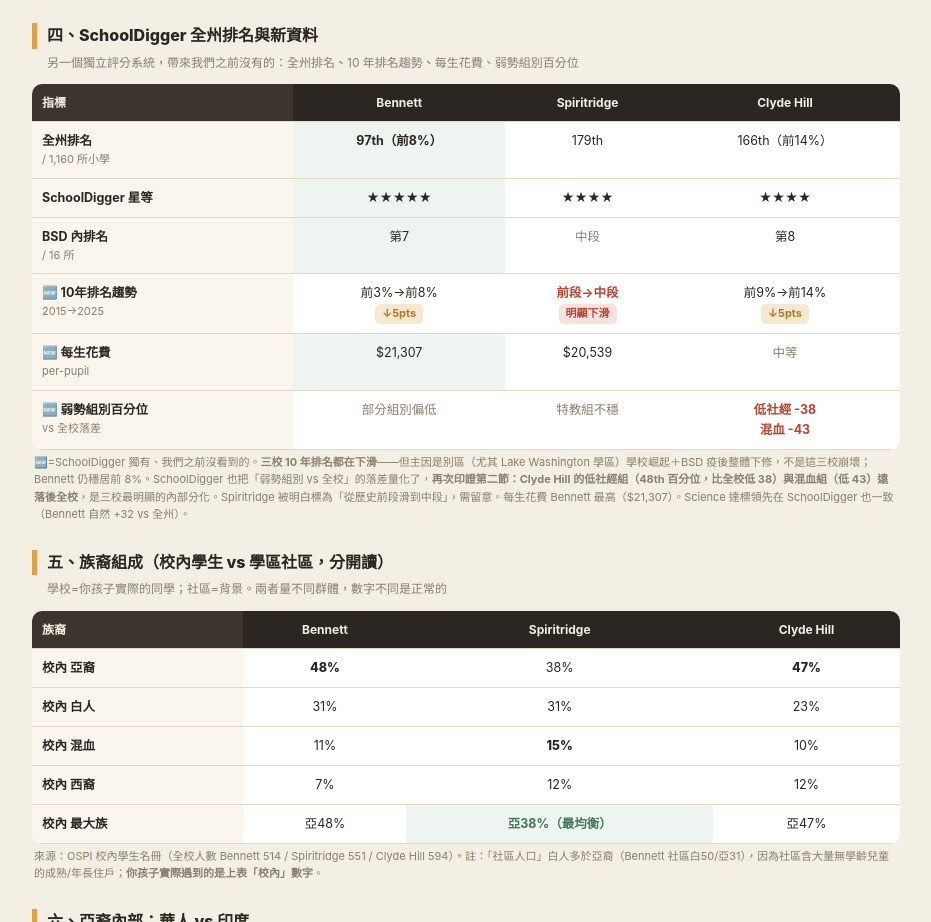
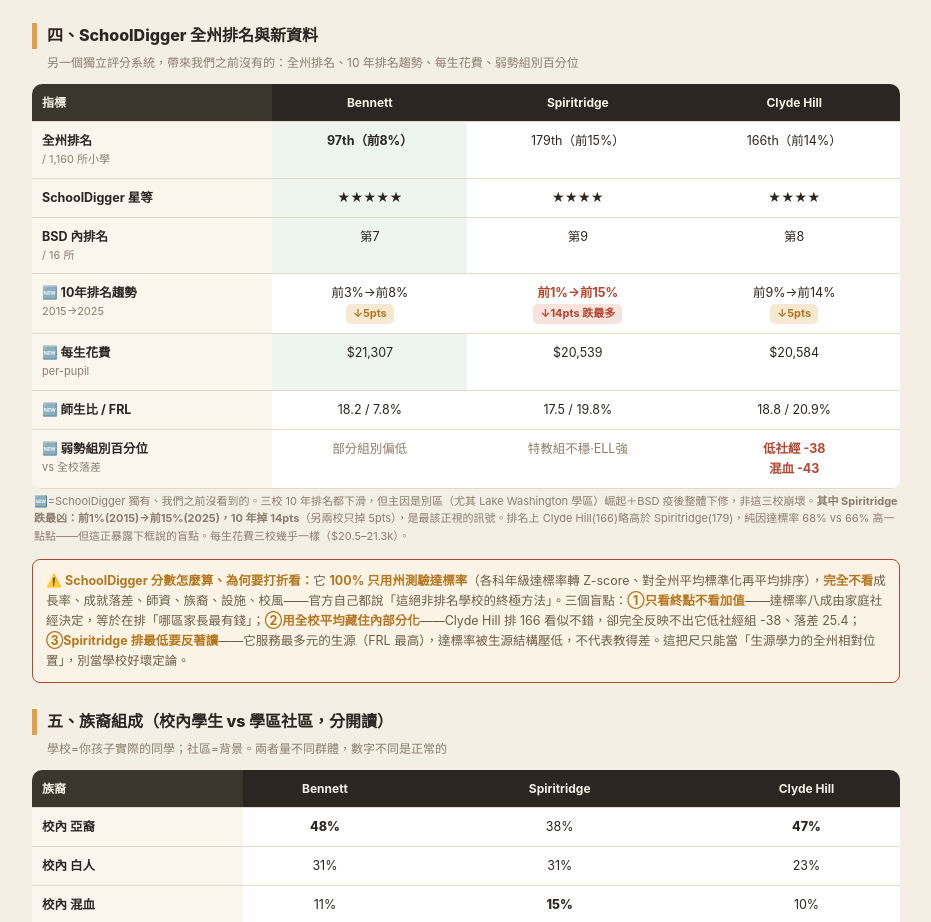
Before and after one commit to KenjiChao/bellevue-school-compare, a plain HTML site: page finalists.html in a window 1280 px wide. Shown: the part 1860-2782 px from the top of the page, without its empty margins (174-1105 px from the left). Drawn offline with Linux system fonts and the light colour scheme.

Commit message:
修正 SchoolDigger 數字(Spiritridge趨勢前1%→前15%/BSD第9、Clyde Hill花費$20,584)＋加評分方法論與三大盲點框

```diff
--- a/finalists.html
+++ b/finalists.html
@@ -127,15 +127,19 @@
 <div class="tblwrap"><table>
 <thead><tr><th class="dim">指標</th><th>Bennett</th><th>Spiritridge</th><th>Clyde Hill</th></tr></thead>
 <tbody>
-<tr><td class="dim">全州排名<span class="dimlbl">/ 1,160 所小學</span></td><td class="win"><b>97th（前8%）</b></td><td>179th</td><td>166th（前14%）</td></tr>
+<tr><td class="dim">全州排名<span class="dimlbl">/ 1,160 所小學</span></td><td class="win"><b>97th（前8%）</b></td><td>179th（前15%）</td><td>166th（前14%）</td></tr>
 <tr><td class="dim">SchoolDigger 星等</td><td class="win"><b>★★★★★</b></td><td>★★★★</td><td>★★★★</td></tr>
-<tr><td class="dim">BSD 內排名<span class="dimlbl">/ 16 所</span></td><td class="win">第7</td><td class="mut">中段</td><td>第8</td></tr>
-<tr><td class="dim">🆕 10年排名趨勢<span class="dimlbl">2015→2025</span></td><td>前3%→前8%<br><span class="pill pa">↓5pts</span></td><td><b class="r">前段→中段</b><br><span class="pill pr">明顯下滑</span></td><td>前9%→前14%<br><span class="pill pa">↓5pts</span></td></tr>
-<tr><td class="dim">🆕 每生花費<span class="dimlbl">per-pupil</span></td><td class="win">$21,307</td><td>$20,539</td><td class="mut">中等</td></tr>
-<tr><td class="dim">🆕 弱勢組別百分位<span class="dimlbl">vs 全校落差</span></td><td class="mut">部分組別偏低</td><td class="mut">特教組不穩</td><td><b class="r">低社經 -38<br>混血 -43</b></td></tr>
+<tr><td class="dim">BSD 內排名<span class="dimlbl">/ 16 所</span></td><td class="win">第7</td><td>第9</td><td>第8</td></tr>
+<tr><td class="dim">🆕 10年排名趨勢<span class="dimlbl">2015→2025</span></td><td>前3%→前8%<br><span class="pill pa">↓5pts</span></td><td><b class="r">前1%→前15%</b><br><span class="pill pr">↓14pts 跌最多</span></td><td>前9%→前14%<br><span class="pill pa">↓5pts</span></td></tr>
+<tr><td class="dim">🆕 每生花費<span class="dimlbl">per-pupil</span></td><td class="win">$21,307</td><td>$20,539</td><td>$20,584</td></tr>
+<tr><td class="dim">🆕 師生比 / FRL</td><td>18.2 / 7.8%</td><td>17.5 / 19.8%</td><td>18.8 / 20.9%</td></tr>
+<tr><td class="dim">🆕 弱勢組別百分位<span class="dimlbl">vs 全校落差</span></td><td class="mut">部分組別偏低</td><td class="mut">特教組不穩·ELL強</td><td><b class="r">低社經 -38<br>混血 -43</b></td></tr>
 </tbody>
 </table></div>
-<div class="legend">🆕=SchoolDigger 獨有、我們之前沒看到的。<b>三校 10 年排名都在下滑</b>——但主因是別區（尤其 Lake Washington 學區）學校崛起＋BSD 疫後整體下修，不是這三校崩壞；Bennett 仍穩居前 8%。SchoolDigger 也把「弱勢組別 vs 全校」的落差量化了，<b>再次印證第二節：Clyde Hill 的低社經組（48th 百分位，比全校低 38）與混血組（低 43）遠落後全校</b>，是三校最明顯的內部分化。Spiritridge 被明白標為「從歷史前段滑到中段」，需留意。每生花費 Bennett 最高（$21,307）。Science 達標領先在 SchoolDigger 也一致（Bennett 自然 +32 vs 全州）。</div>
+<div class="legend">🆕=SchoolDigger 獨有、我們之前沒看到的。三校 10 年排名都下滑，但主因是別區（尤其 Lake Washington 學區）崛起＋BSD 疫後整體下修，非這三校崩壞。<b>其中 Spiritridge 跌最凶：前1%(2015)→前15%(2025)，10 年掉 14pts</b>（另兩校只掉 5pts），是最該正視的訊號。排名上 Clyde Hill(166)略高於 Spiritridge(179)，純因達標率 68% vs 66% 高一點點——但這正暴露下框說的盲點。每生花費三校幾乎一樣（$20.5–21.3k）。</div>
+<div class="note" style="border-color:#B4462F">
+⚠️ <b>SchoolDigger 分數怎麼算、為何要打折看：</b>它 <b>100% 只用州測驗達標率</b>（各科年級達標率轉 Z-score、對全州平均標準化再平均排序），<b>完全不看</b>成長率、成就落差、師資、族裔、設施、校風——官方自己都說「這絕非排名學校的終極方法」。三個盲點：<b>①只看終點不看加值</b>——達標率八成由家庭社經決定，等於在排「哪區家長最有錢」；<b>②用全校平均藏住內部分化</b>——Clyde Hill 排 166 看似不錯，卻完全反映不出它低社經組 -38、落差 25.4；<b>③Spiritridge 排最低要反著讀</b>——它服務最多元的生源（FRL 最高），達標率被生源結構壓低，不代表教得差。這把尺只能當「生源學力的全州相對位置」，別當學校好壞定論。
+</div>
 
 <h2>五、族裔組成（校內學生 vs 學區社區，分開讀）</h2>
 <div class="h2sub">學校=你孩子實際的同學；社區=背景。兩者量不同群體，數字不同是正常的</div>
```
